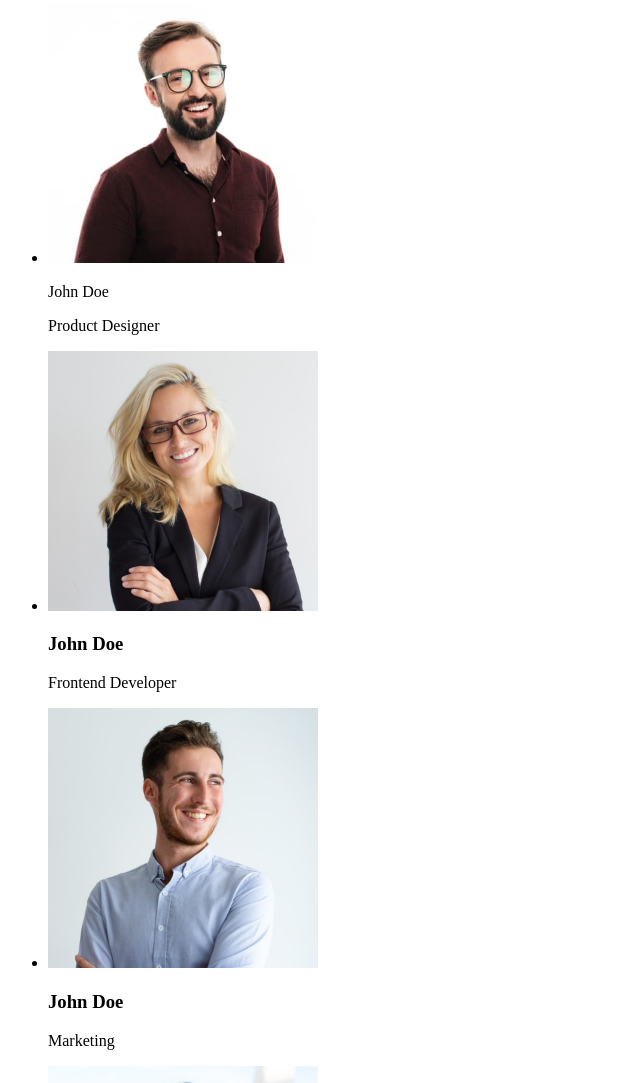
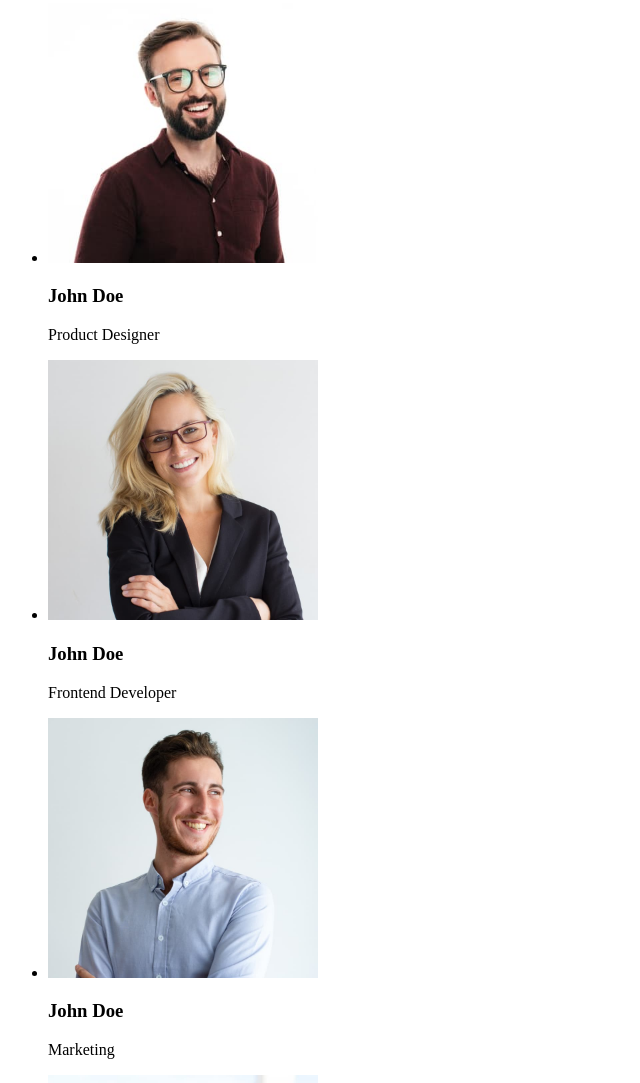
Before and after one commit to Pawel4050/goit-markup-hw-01, a plain HTML site: page index.html in a window 1280 px wide. Shown: the part 1582-2665 px from the top of the page, without its empty margins (0-640 px from the left). Drawn offline with Linux system fonts and the light colour scheme.

Commit message:
index update

```diff
--- a/index.html
+++ b/index.html
@@ -97,7 +97,7 @@
               width="270"
               height="260"
             />
-            <p>John Doe</p>
+            <h3>John Doe</h3>
             <p>Product Designer</p>
           </li>
           <li>
```
